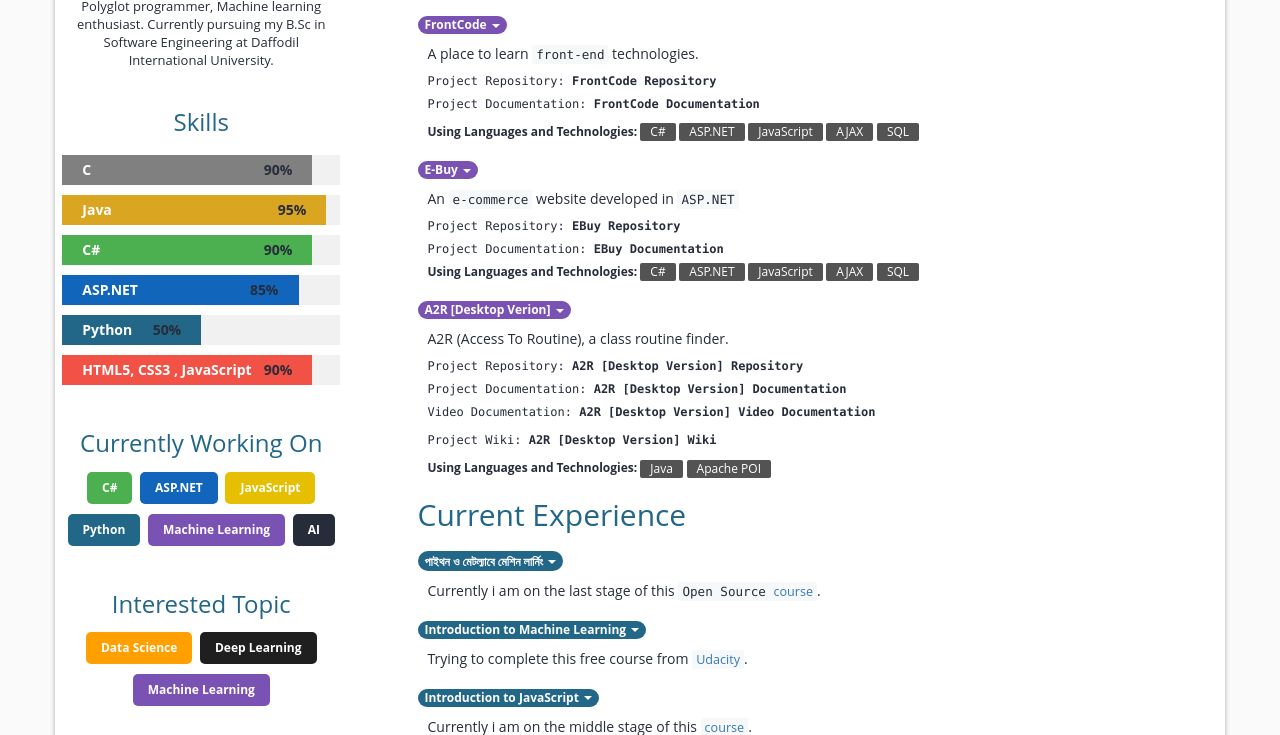
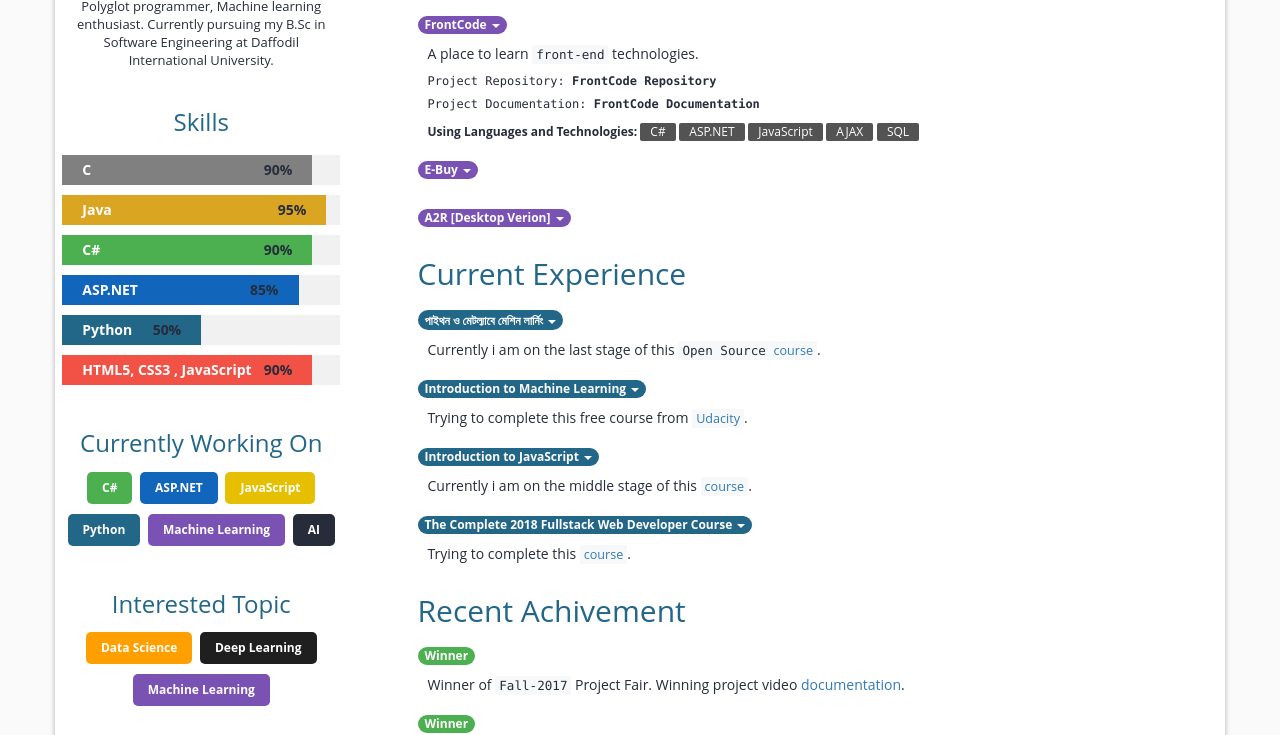
Before and after one commit to 78526Nasir/78526Nasir.github.io, a plain HTML site: page index.html in a window 1280 px wide. Shown: the part 365-1100 px from the top of the page. Drawn offline with nearby package versions, Linux system fonts and the light colour scheme.

Commit message:
modified the link

```diff
--- a/index.html
+++ b/index.html
@@ -188,7 +188,7 @@
                                 <span class="badge bg-purple exp">E-Buy <span class="caret" style="border-top-color:white"></span></span>
                             </a>
 
-                            <div class="collapse in desp" id="prevExDesp3">
+                            <div class="collapse desp" id="prevExDesp3">
                                 An <code class="code">e-commerce</code> website developed in <code class="code">ASP.NET</code>
                                 <br/>
 
@@ -200,8 +200,14 @@
                                 <br/>
 
                                 <p class="code-p">Project Documentation:
-                                    <a class="link" href="https://github.com/78526Nasir/EBuy/blob/master/README.md" target="_blank">
+                                    <a class="link" href="https://sites.google.com/view/doc-ebuy" target="_blank">
                                         EBuy Documentation
+                                    </a>
+                                </p>
+                                <br/>
+                                <p class="code-p">Project Video Documentation:
+                                    <a class="link" href="https://youtu.be/BYWlrxLEG5g" target="_blank">
+                                        EBuy Video Documentation
                                     </a>
                                 </p>
                                 <br/>
@@ -220,7 +226,7 @@
                                 <span class="badge bg-purple exp">A2R [Desktop Verion] <span class="caret" style="border-top-color:white"></span></span>
                             </a>
 
-                            <div class="collapse in desp" id="prevExDesp4">
+                            <div class="collapse desp" id="prevExDesp4">
                                 A2R (Access To Routine), a class routine finder.
                                 <br/>
 
```
